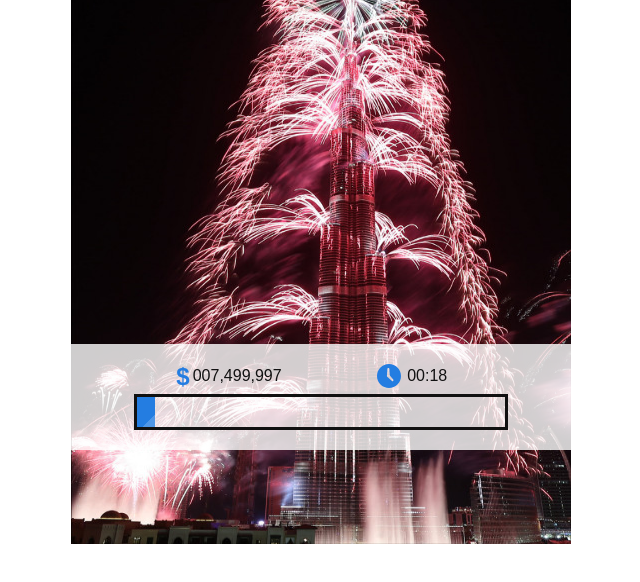
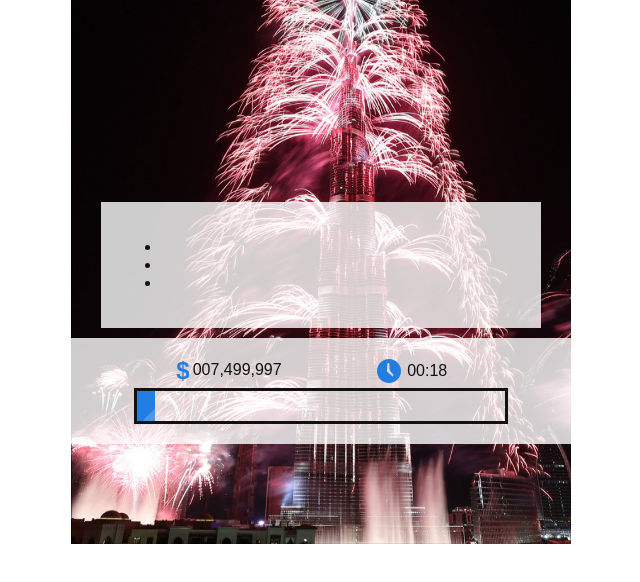
Before and after one commit to wpf500/dubai-fireworks, a plain HTML site: page index.html in a window 1280 px wide. Both pictures are taken after a click on the button "Start". Shown: the part 56-638 px from the top of the page, without its empty margins (319-959 px from the left). Drawn offline with nearby package versions, Linux system fonts and the light colour scheme; files that its build step writes are made by us from their sources.

Commit message:
Start of items box

```diff
--- a/index.html
+++ b/index.html
@@ -7,11 +7,11 @@
     <link rel="stylesheet" href="style.css" />
 </head>
 <body>
-    <div class="container">
+    <div class="container" id="js-container">
         <img class="content photo" src="images/dubai1.jpg" />
         <img class="content photo" />
-        <main class="content content-main" id="js-content">
-            <section class="content-loading">
+        <section class="content content-loading">
+            <div class="content-box">
                 <h1>Dubai's Fireworks</h1>
                 <p>
                     Dubai spent an estimated $150,000,000 on their New Year
@@ -19,9 +19,29 @@
                     that money?
                 </p>
                 <button class="button button-start" id="js-start">Start</button>
-            </section>
-            <section class="content-go">
-                <div class="items"></div>
+            </div>
+        </section>
+        <main class="content content-main">
+            <div class="content-box items">
+                <ul class="">
+                    <li class="item">
+                        <div class="item-col item-icon"><img src="" /></div>
+                        <div class="item-col item-name"></div>
+                        <div class="item-col item-count"></div>
+                    </li>
+                    <li class="item">
+                        <div class="item-col item-icon"><img src="" /></div>
+                        <div class="item-col item-name"></div>
+                        <div class="item-col item-count"></div>
+                    </li>
+                    <li class="item">
+                        <div class="item-col item-icon"><img src="" /></div>
+                        <div class="item-col item-name"></div>
+                        <div class="item-col item-count"></div>
+                    </li>
+                </ul>
+            </div>
+            <div class="content-box">
                 <div class="counter">
                     <div class="counter-money" id="js-money">000,000,000</div>
                     <div class="counter-clock">
@@ -32,9 +52,16 @@
                 <div class="progress">
                     <span class="progress-fg" id="js-progress"></span>
                 </div>
-            </section>
+            </div>
         </main>
     </div>
+    <script type="text/template" id="js-item">
+        <li class="item">
+            <div class="item-col item-icon"><img src="" /></div>
+            <div class="item-col item-name"></div>
+            <div class="item-col item-count"></div>
+        </li>
+    </script>
     <script src="scripts/clock.js"></script>
     <script src="scripts/money.js"></script>
     <script src="scripts/photo.js"></script>
@@ -49,7 +76,7 @@
         var photo = new Photo(timeTotal / speed);
 
         document.getElementById('js-start').onclick = function () {
-            document.getElementById('js-content').className += ' is-loaded';
+            document.getElementById('js-container').className += ' is-loaded';
             // some initial delay
             setTimeout(function () {
                 clock.start();
--- a/style.less
+++ b/style.less
@@ -51,39 +51,39 @@ h1 {
     margin: 0 auto;
     max-width: @width;
     height: @height;
+    overflow: hidden;
 }
 
 .content {
     position: absolute;
     width: 100%;
     max-width: @width;
-    height: 100%;
 }
 
 .photo {
     transition: opacity 1s;
+    height: 100%;
 }
 
-.content-main {
-    clip: rect(0, @width, (@height / 2), 0);
-    transition: clip 1s;
-
-    &.is-loaded {
-        clip: rect(@go-top, @width, @height, 0);
-    }
-}
-
-.content-loading,
-.content-go {
-    position: absolute;
-    left: 0;
-    right: 0;
+.content-box {
     background-color: @bg;
     padding: 20px;
 }
 
-.content-go {
-    top: @go-top;
+.content-loading {
+    clip: rect(0, @width, @height, 0);
+    transition: clip 1s;
+    .is-loaded & {
+        clip: rect(@height, @width, @height, 0);
+    }
+}
+
+.content-main {
+    bottom: -@height;
+    transition: bottom 1s cubic-bezier(0.9, 0.5, 0.5, 1.5);
+    .is-loaded & {
+        bottom: 100px;
+    }
 }
 
 .counter {
@@ -132,3 +132,8 @@ h1 {
     background-image: repeating-linear-gradient(135deg, transparent, transparent 25px, rgba(255,255,255,.2) 25px, rgba(255,255,255,.2) 50px);
     height: 100%;
 }
+
+.items {
+    width: 80%;
+    margin: 0 auto 10px;
+}
```
